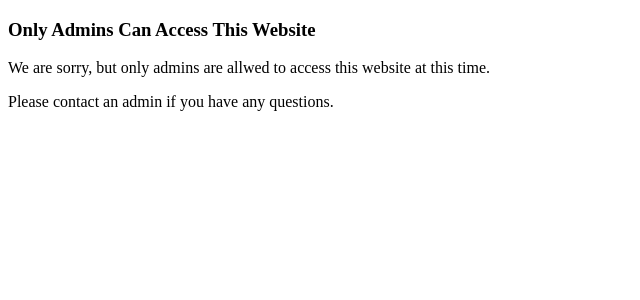
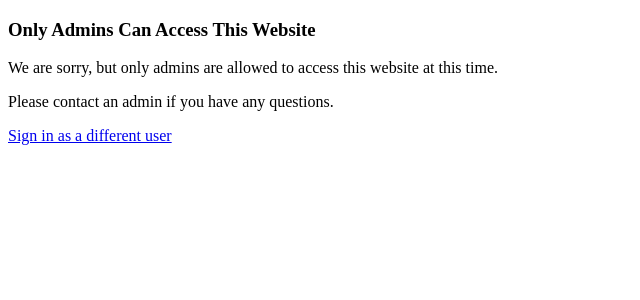
Before and after one commit to onaio/kaznet-web, a Django app: template kaznet/templates/contributor-not-allowed.html in a window 1280 px wide. Shown: the part 26-326 px from the top of the page, without its empty margins (0-640 px from the left). Run offline with Django 3.2, Linux system fonts and the light colour scheme; the template is opened without the code that fills it, so the values that code supplies are empty.

Commit message:
Add link to login as different user & fix typo

```diff
--- a/kaznet/templates/contributor-not-allowed.html
+++ b/kaznet/templates/contributor-not-allowed.html
@@ -9,10 +9,15 @@
 <h3 class="text-center">{% trans "Only Admins Can Access This Website" %}</h3>
 
 <p class="text-center">
-    {% trans "We are sorry, but only admins are allwed to access this website at this time." %}
+    {% trans "We are sorry, but only admins are allowed to access this website at this time." %}
 </p>
 <p class="text-center">
     {% trans "Please contact an admin if you have any questions." %}
 </p>
+<p class="text-center">
+    <a href="{% url 'account_logout' %}" class="btn btn-primary">
+        {% trans "Sign in as a different user" %}
+    </a>
+</p>
 
 {% endblock %}
```
